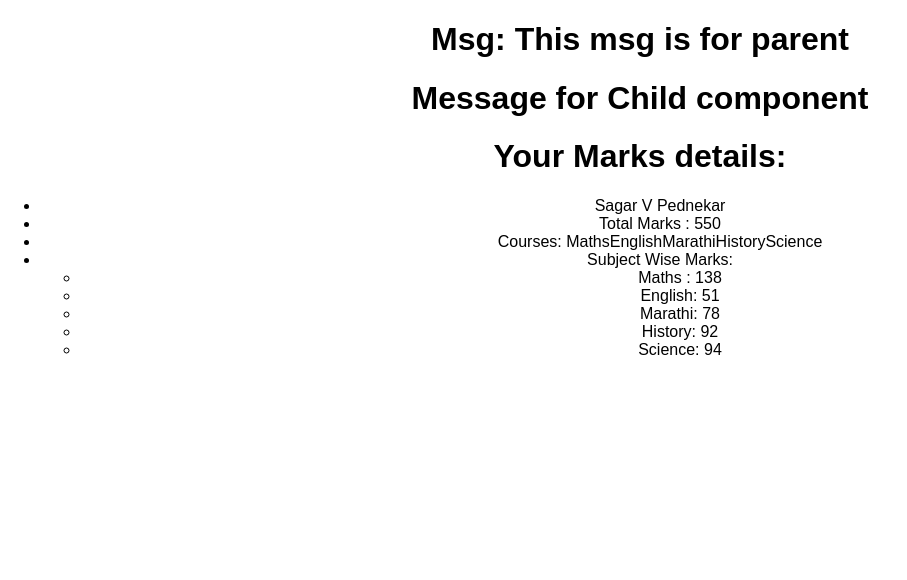
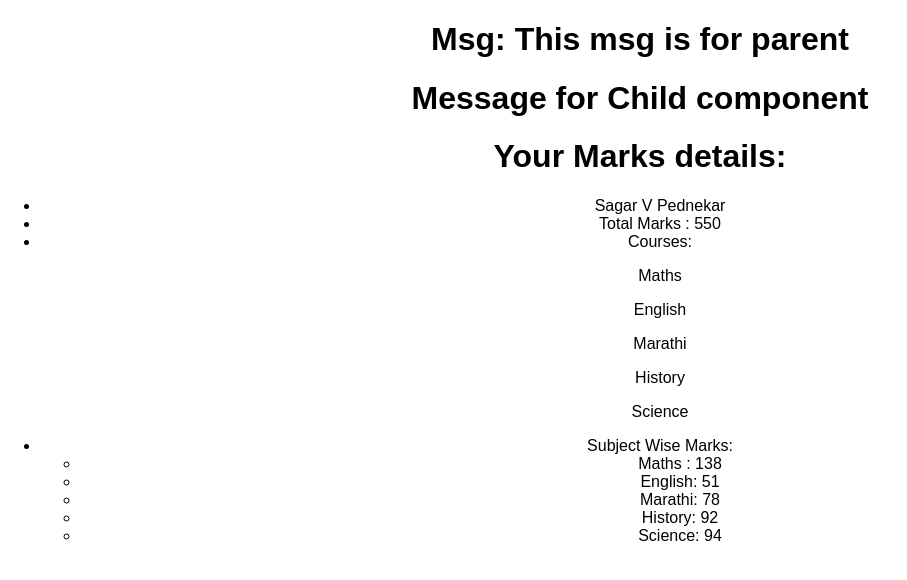
Before and after one commit to sagarpednekar/react-basics, a React (Create React App) app: page / in a window 1280 px wide. Shown: the top 580 px of the page, without its empty margins (0-907 px from the left). Built offline with nearby package versions, Linux system fonts and the light colour scheme.

Commit message:
Iterate function to display course

```diff
--- a/src/App.js
+++ b/src/App.js
@@ -38,7 +38,9 @@ class Marks extends Component{
         <ul>
           <li>{this.props.name}</li>
           <li>Total Marks : {this.props.totalMarks}</li>
-          <li>Courses: {this.props.subjects}</li>
+          <li>Courses: {this.props.subjects.map((course,i)=>{
+            return <p key={i}> {course} </p>
+          })}</li>
           <li>Subject Wise Marks:
             <ul>
               <li>Maths : { this.props.subjectWiseMarks.Maths}</li>
```
